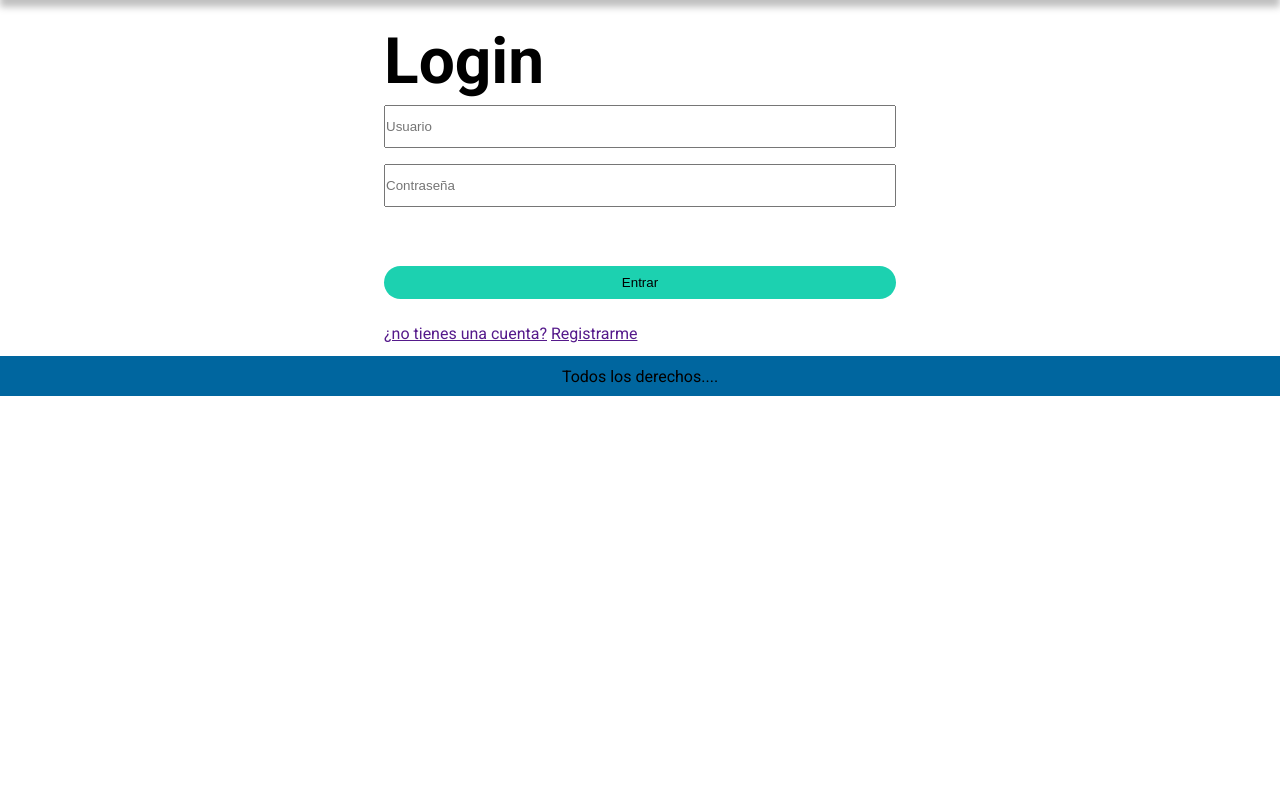
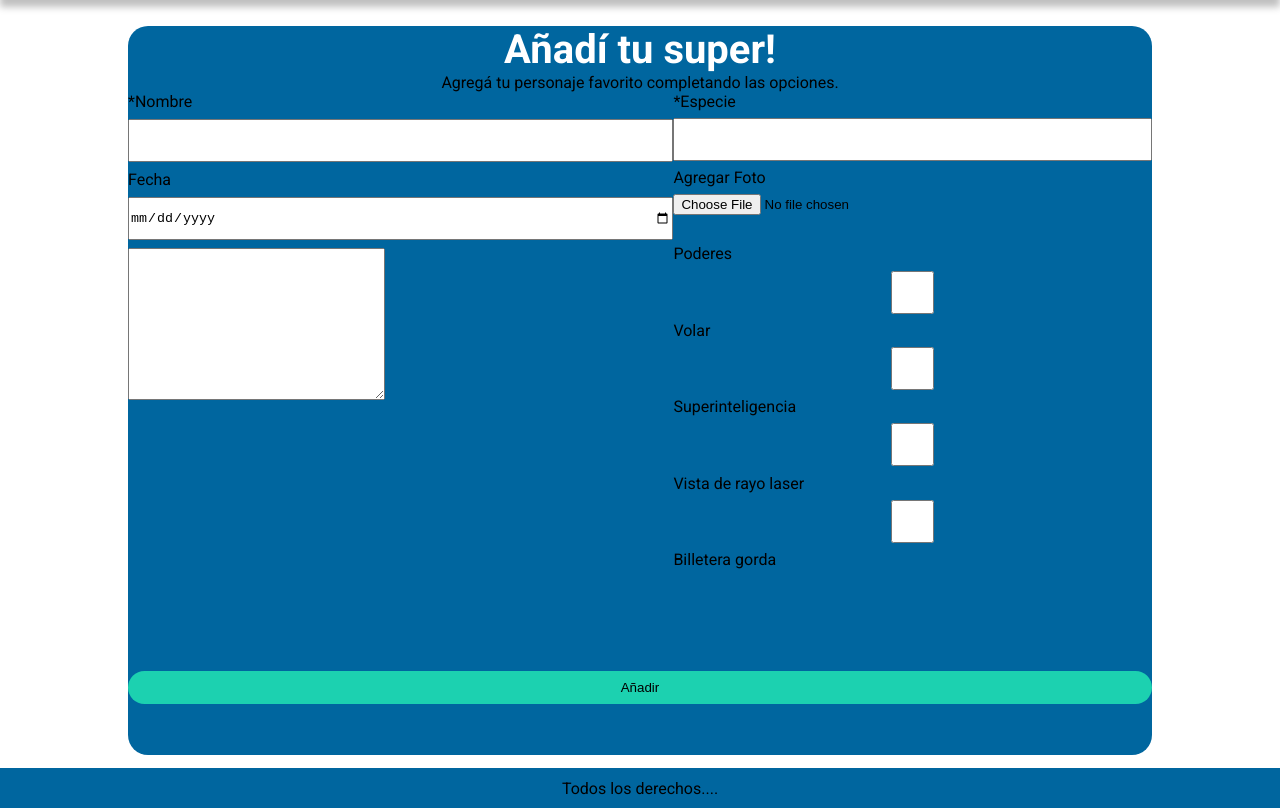
Before and after one commit to FedericohMartin/Forms-PseudoSelector, a plain HTML site: page index.html in a window 1280 px wide. Shown: the part 107-915 px from the top of the page. Before the commit the page ends 800 px from the top, so only its background shows below. Drawn offline with Linux system fonts and the light colour scheme.

Commit message:
update clase

```diff
--- a/css/styles.css
+++ b/css/styles.css
@@ -44,8 +44,23 @@ main{
     width: 100vw;
 }
 .container{
-    width: 40%;
+    width: 80%;
     margin: 1% auto;
+    background-color: #00669F;
+    display: flex;
+    flex-flow: column;
+    justify-content: center;
+    align-items: center;
+    border-radius: 20px;
+}
+.mainHeader{
+    display: flex;
+    flex-flow: column;
+    align-items: center;
+}
+form{
+    display: flex;
+    flex-wrap: nowrap;
 }
 input{
     width: 100%;
--- a/index.html
+++ b/index.html
@@ -22,14 +22,38 @@
 
     <main>
         <div class="container">
-        <h1>Login</h1>
-        <form action="" method="POST">
-            <input type="email" placeholder="Usuario">
-            <input type="password" placeholder="Contraseña">
-            <button type="submit">Entrar</button>
-        </form>
-        <a href="">¿no tienes una cuenta?</a>
-        <a href="">Registrarme</a>
+            <div class="mainHeader">
+                <h2>Añadí tu super!</h2>
+                <p>Agregá tu personaje favorito completando las opciones.</p>
+            </div>
+            <div class="forms">
+                <form action="">
+                    <div class="izq">
+                        <label for="name">*Nombre</label>
+                        <input type="text" id="name">
+                        <label for="date">Fecha</label>
+                        <input type="date">
+                        <textarea name="" id="" cols="30" rows="10" placeholder="Descripción">
+                        </textarea>
+
+                    </div>
+                    <div class="der">
+                        <label for="especie">*Especie</label>
+                        <input type="text">
+                        <label for="photo">Agregar Foto</label>
+                        <input type="file" name="photo" accept=".jpg">
+                        <div class="poderes">
+                            <label for="poderes">Poderes
+                                <input type="checkbox" name="poderes" value="Volar">Volar
+                                <input type="checkbox" name="poderes" value="Superinteligencia">Superinteligencia
+                                <input type="checkbox" name="poderes" value="Vista de rayo laser">Vista de rayo laser
+                                <input type="checkbox" name="poderes" value="Billetera gorda">Billetera gorda
+                            </label>
+                        </div>
+                    </div>
+                </form>
+            </div>
+            <button>Añadir</button>
         </div>
     </main>
 
```
Also changed, not shown: 1 other file.
